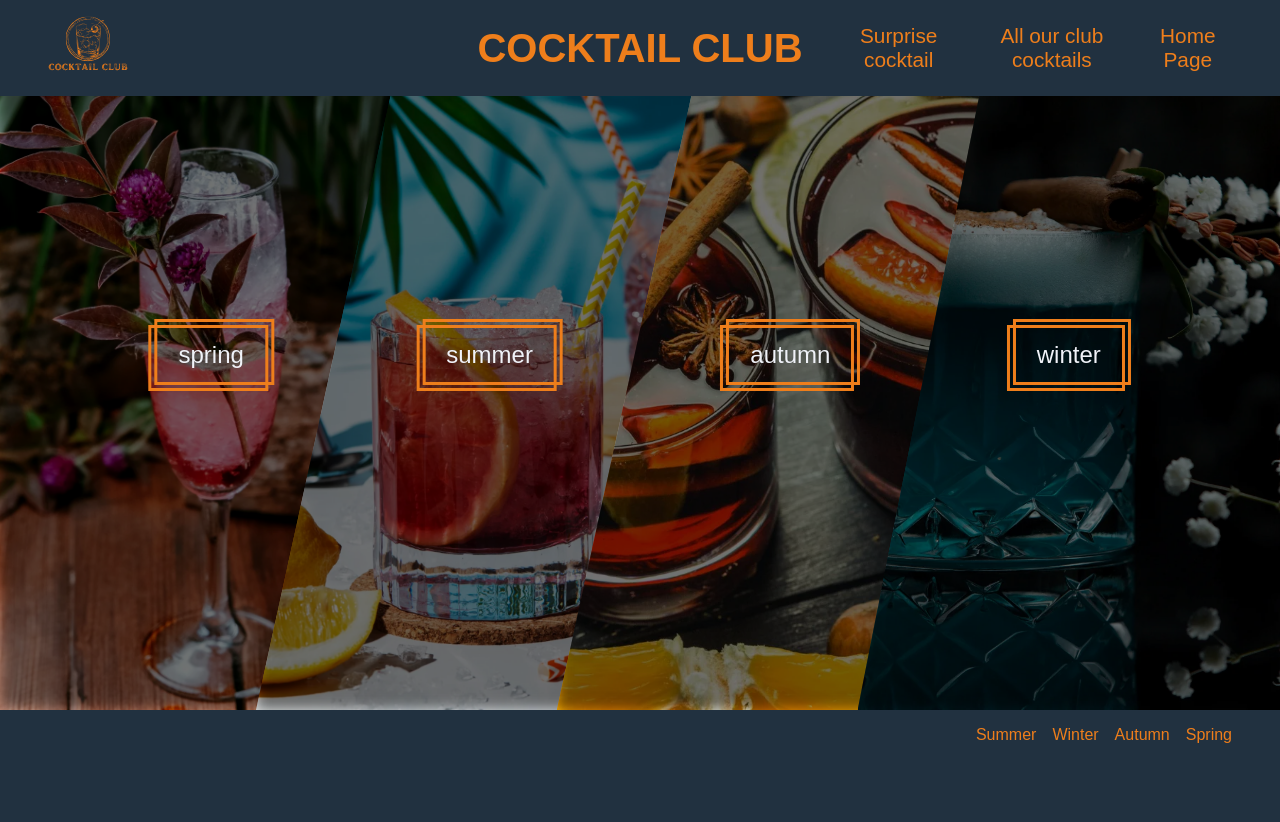
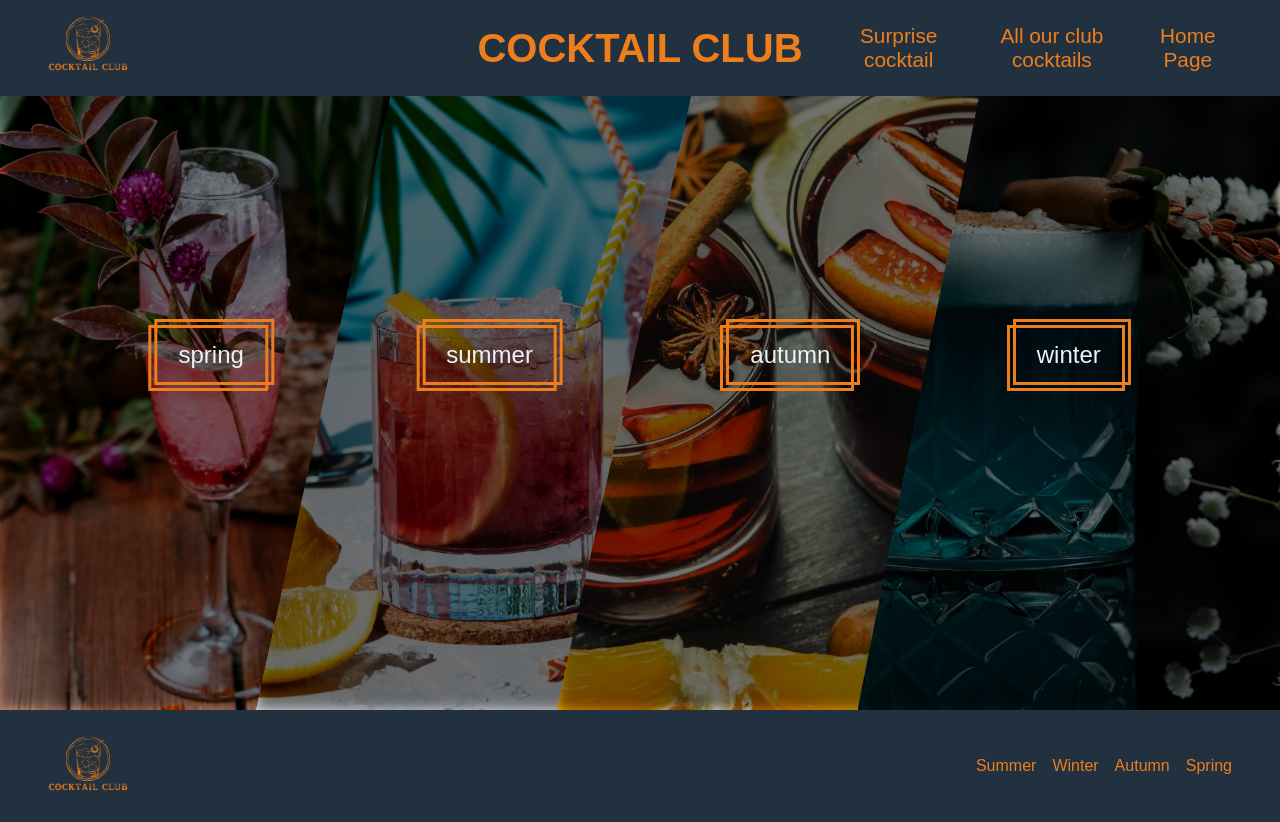
Before and after one commit to WildCodeSchool-2024-02/JS-bdx-0224-P2-cocktail_club, a React (Vite) app in the folder client/: page / in a window 1280 px wide. Before the commit the page ends 800 px from the top, so only its background shows below. Built offline with nearby package versions, Linux system fonts and the light colour scheme; a web font is replaced by a local one.

Commit message:
footer fix

```diff
--- a/client/src/components/Footer.jsx
+++ b/client/src/components/Footer.jsx
@@ -1,13 +1,20 @@
 import { Link } from "react-router-dom";
-import "../styles/footer.css";
+import "../styles/Footer.css";
 
 function Footer() {
   return (
     <footer>
-      <Link to="/season/summer">Summer</Link>
-      <Link to="/season/winter">Winter</Link>
-      <Link to="/season/autumn">Autumn</Link>
-      <Link to="/season/spring">Spring</Link>
+      <img src="./src/assets/images/logo.svg" alt="Logo Cocktail Club" />
+      <ul>
+        <li><Link to="/season/summer">Summer</Link></li>
+        <li><Link to="/season/winter">Winter</Link></li>
+        <li><Link to="/season/autumn">Autumn</Link></li>
+        <li><Link to="/season/spring">Spring</Link></li>
+      </ul>
+
+
+
+
     </footer>
   );
 }
--- a/client/src/styles/App.css
+++ b/client/src/styles/App.css
@@ -30,6 +30,7 @@
 body {
   width: 100%;
   height: 100%;
+  min-height: 100vh;
   background-color: var(--primaryColor);
   font-size: 1rem;
   color: var(--textColor);
--- a/client/src/styles/footer.css
+++ b/client/src/styles/footer.css
@@ -1,13 +1,21 @@
 footer {
   display: flex;
-  justify-content: flex-end;
+  justify-content: space-between;
   font-family: var(--secondaryFont);
   padding: 1rem;
 }
 
-footer > a {
+footer > ul {
+  display: flex;
+  justify-content: space-between;
+  align-items: center;
+  gap: 1rem;
+  flex-wrap: wrap;
+  list-style: none;
+}
+
+footer > ul > li > a {
   color: var(--secondaryColorAlt);
-  margin-left: 1rem;
   text-decoration: none;
 }
 
```
